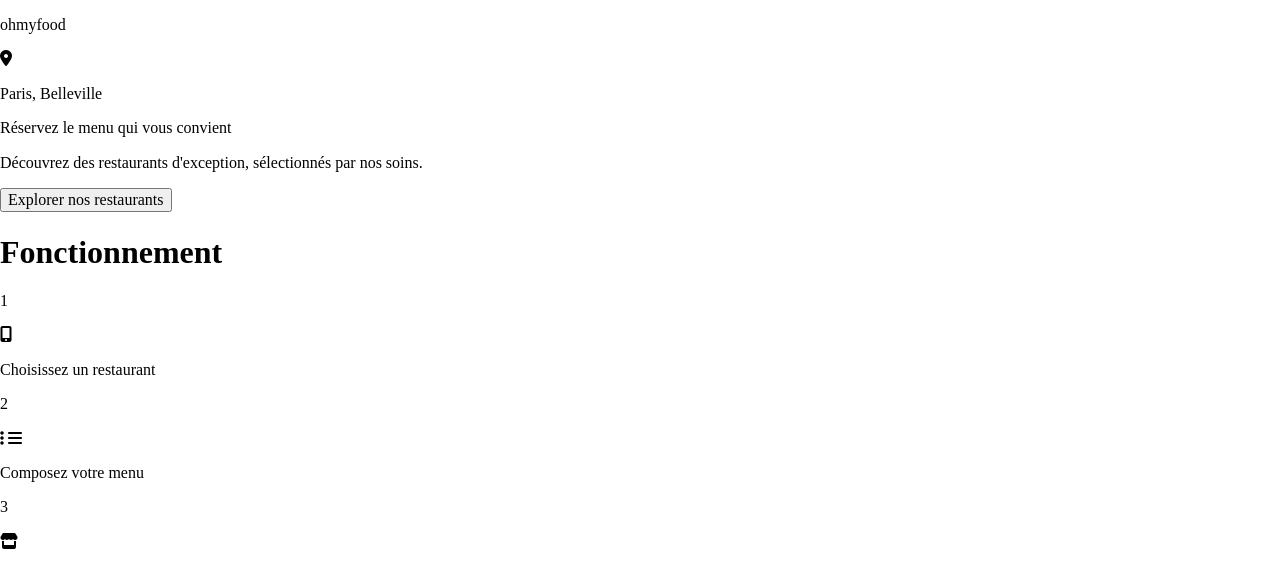
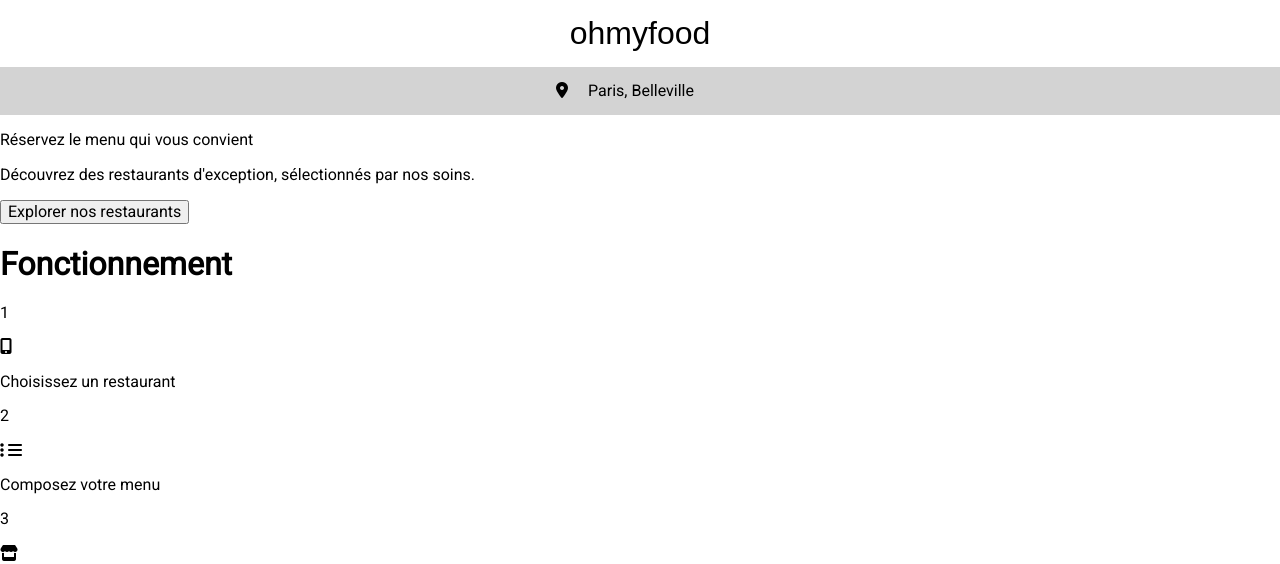
Before and after one commit to Neutheu/Projet_3_OhMyFood, a website: page HTML/accueil.html in a window 1280 px wide. Shown: the top 564 px of the page. Drawn offline with Linux system fonts and the light colour scheme; a web font is replaced by a local one.

Commit message:
avancée header

```diff
--- a/HTML/accueil.html
+++ b/HTML/accueil.html
@@ -15,16 +15,16 @@
     <body>
 
         <header>
-            <p>ohmyfood</p>
+            <div class="header__logo">ohmyfood</div>
         </header>
 
         <main>
 
             <section>
 
-                <div>
+                <div class="first_section">
                     <i class="fa-solid fa-location-dot"></i>
-                    <p>Paris, Belleville</p>
+                    <div>Paris, Belleville</div>
                 </div>
 
                 <div>
--- a/SASS/main.scss
+++ b/SASS/main.scss
@@ -0,0 +1,28 @@
+@import "./utils/variables";
+
+body {
+    font-family: $font-texte;
+}
+.header {
+    display: flex;
+    &__logo {
+        font-family: $font-logo_titre;
+        font-size: 2em;
+        display: flex;
+        justify-content: center;
+        padding: 15px 0 15px 0;
+        ;
+    }
+}
+
+.first_section {
+    display: flex;
+    justify-content: center;
+    padding: 15px 0 15px 0;
+    background-color: rgb(211, 211, 211);
+}
+
+
+.fa-location-dot {
+    margin: 0 20px 0 -30px;
+}
--- /dev/null
+++ b/SASS/utils/_variables.scss
@@ -0,0 +1,6 @@
+$colour-primary: #9356DC;
+$colour-secondary : #FF79DA;
+$colour-tertiary : #99E2D0;
+
+$font-logo_titre : "Shrikhand", sans-serif;
+$font-texte : "Roboto", sans-serif;
```
Also changed, not shown: PUBLIC/CSS/style.css, 1 other file.
